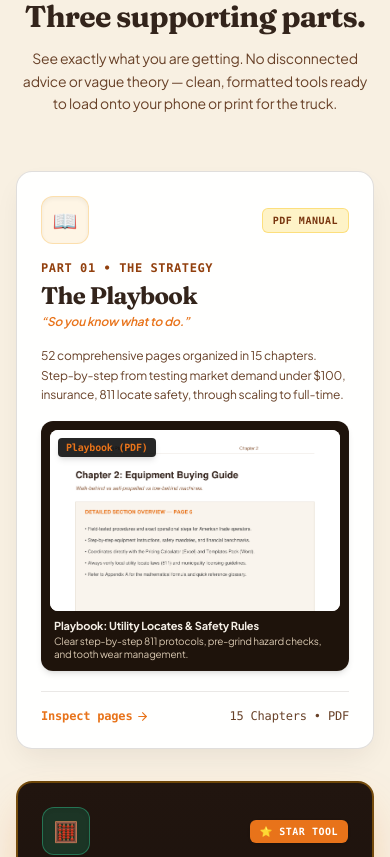
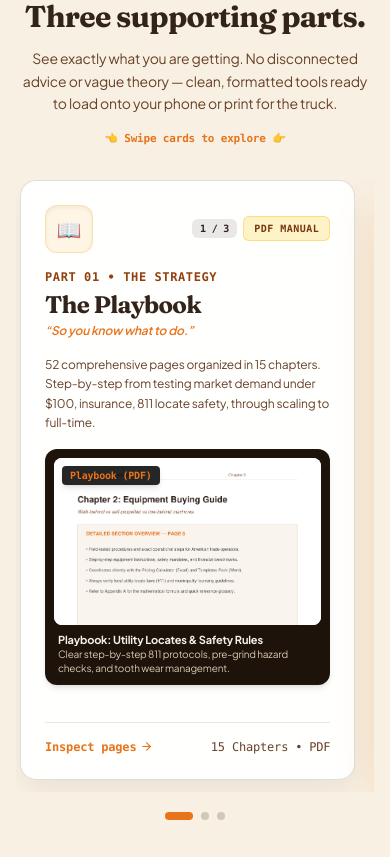
Before and after one commit to thakurdaman/stump-grinding-, a Next.js app: page / in a window 390 px wide. Shown: the part 1846-2703 px from the top of the page. Built offline with nearby package versions, Linux system fonts and the light colour scheme; no server answers.

Commit message:
feat(mobile): make system parts cards swipable on mobile without next/prev buttons

```diff
--- a/components/SystemPartsSection.tsx
+++ b/components/SystemPartsSection.tsx
@@ -1,6 +1,6 @@
 'use client';
 
-import React, { useState } from 'react';
+import React, { useState, useRef } from 'react';
 import { TiltCard } from '@/components/TiltCard';
 import { SITE_CONFIG } from '@/config/site';
 import { X, Maximize2, Download, FileText, Table, CheckSquare, ArrowRight } from 'lucide-react';
@@ -11,11 +11,45 @@ interface SystemPartsSectionProps {
 
 export const SystemPartsSection: React.FC<SystemPartsSectionProps> = ({ onGetSystem }) => {
   const [activePreview, setActivePreview] = useState<(typeof SITE_CONFIG.previews)[0] | null>(null);
+  const scrollRef = useRef<HTMLDivElement>(null);
+  const [activeIndex, setActiveIndex] = useState(0);
 
   const previews = SITE_CONFIG.previews;
   const playbookPreview = previews.find((p) => p.id === 'playbook-preview') || previews[0];
   const calculatorPreview = previews.find((p) => p.id === 'calculator-preview') || previews[1];
   const templatesPreview = previews.find((p) => p.id === 'templates-preview') || previews[2];
+
+  const scrollTo = (index: number) => {
+    if (!scrollRef.current) return;
+    const container = scrollRef.current;
+    const targetChild = container.children[index] as HTMLElement;
+    if (targetChild) {
+      container.scrollTo({
+        left: targetChild.offsetLeft - container.offsetLeft,
+        behavior: 'smooth',
+      });
+      setActiveIndex(index);
+    }
+  };
+
+  const handleScroll = () => {
+    if (!scrollRef.current) return;
+    const container = scrollRef.current;
+    const scrollPos = container.scrollLeft;
+    let closestIndex = 0;
+    let minDiff = Infinity;
+
+    Array.from(container.children).forEach((child, idx) => {
+      const el = child as HTMLElement;
+      const diff = Math.abs(el.offsetLeft - container.offsetLeft - scrollPos);
+      if (diff < minDiff) {
+        minDiff = diff;
+        closestIndex = idx;
+      }
+    });
+
+    setActiveIndex(closestIndex);
+  };
 
   const getIcon = (category: string) => {
     if (category.includes('PDF') || category.includes('Playbook')) return <FileText className="text-orange" size={20} />;
@@ -24,11 +58,11 @@ export const SystemPartsSection: React.FC<SystemPartsSectionProps> = ({ onGetSys
   };
 
   return (
-    <section id="system-parts" className="py-16 sm:py-24 bg-sand/35 border-b border-bark/10 relative">
+    <section id="system-parts" className="py-16 sm:py-24 bg-sand/35 border-b border-bark/10 relative overflow-hidden">
       <div className="max-w-6xl mx-auto px-4 sm:px-6 lg:px-8">
 
         {/* Merged Section Header: Architecture of Kit + See Exactly What You Are Getting */}
-        <div className="max-w-3xl mx-auto text-center space-y-3 mb-14">
+        <div className="max-w-3xl mx-auto text-center space-y-3 mb-8 sm:mb-14">
           <div className="inline-flex items-center gap-2 px-3 py-1 rounded-full bg-bark/5 border border-bark/10 text-xs font-mono-code font-bold uppercase tracking-widest text-orange mb-1">
             <span>Architecture of the Kit</span>
             <span className="text-bark/30">•</span>
@@ -40,17 +74,29 @@ export const SystemPartsSection: React.FC<SystemPartsSectionProps> = ({ onGetSys
           <p className="text-sm sm:text-base text-wood-dark max-w-2xl mx-auto leading-relaxed">
             See exactly what you are getting. No disconnected advice or vague theory — clean, formatted tools ready to load onto your phone or print for the truck.
           </p>
+
+          {/* Mobile Swipe Hint (No click buttons, pure touch swipe) */}
+          <div className="flex md:hidden items-center justify-center gap-1.5 text-[11px] font-mono-code text-orange font-bold pt-1">
+            <span>👈 Swipe cards to explore 👉</span>
+          </div>
         </div>
 
-        {/* 3-Card Grid with Mouse-Driven 3D Tilt & Embedded Document Previews */}
-        <div className="grid grid-cols-1 md:grid-cols-3 gap-8 items-stretch">
+        {/* Mobile Swipeable Track (Native swipe with snap) / Desktop 3-Col Grid */}
+        <div className="relative">
+          <div
+            ref={scrollRef}
+            onScroll={handleScroll}
+            className="flex md:grid md:grid-cols-3 gap-5 md:gap-8 overflow-x-auto md:overflow-x-visible snap-x snap-mandatory md:snap-none scroll-smooth pb-3 md:pb-0 no-scrollbar px-1 sm:px-0 touch-pan-x"
+            style={{ scrollbarWidth: 'none', msOverflowStyle: 'none', WebkitOverflowScrolling: 'touch' }}
+          >
 
             {/* =========================================================================
                 PART 1: THE PLAYBOOK (Strategy & 811 Safety Manual)
             ========================================================================= */}
+            <div className="w-[86vw] max-w-[360px] flex-shrink-0 snap-center md:w-auto md:flex-shrink flex flex-col">
               <TiltCard
                 maxTilt={6}
-            className="bg-white/95 rounded-2xl p-6 sm:p-7 border border-bark/15 shadow-[0_12px_28px_-6px_rgba(33,21,15,0.08)] flex flex-col justify-between transition-all duration-300 hover:border-orange/60"
+                className="bg-white/95 rounded-2xl p-6 sm:p-7 border border-bark/15 shadow-[0_12px_28px_-6px_rgba(33,21,15,0.08)] flex flex-col justify-between h-full transition-all duration-300 hover:border-orange/60"
               >
                 <div className="space-y-4 relative z-10">
                   {/* Header Badges */}
@@ -58,9 +104,14 @@ export const SystemPartsSection: React.FC<SystemPartsSectionProps> = ({ onGetSys
                     <div className="w-12 h-12 rounded-xl bg-amber-500/10 border border-amber-500/25 flex items-center justify-center text-xl shadow-inner">
                       📖
                     </div>
+                    <div className="flex items-center gap-1.5">
+                      <span className="md:hidden px-2 py-0.5 rounded-md bg-bark/10 text-bark font-mono-code text-[10px] font-bold">
+                        1 / 3
+                      </span>
                       <span className="px-2.5 py-1 rounded-md bg-amber-100 text-amber-900 font-mono-code text-[10px] font-bold uppercase tracking-wider border border-amber-300/60">
                         PDF Manual
                       </span>
+                    </div>
                   </div>
 
                   <div>
@@ -124,13 +175,15 @@ export const SystemPartsSection: React.FC<SystemPartsSectionProps> = ({ onGetSys
                   <span className="text-wood-dark font-medium">15 Chapters • PDF</span>
                 </div>
               </TiltCard>
+            </div>
 
             {/* =========================================================================
                 PART 2: PRICING CALCULATOR (Elevated 3D Star Tool Card)
             ========================================================================= */}
+            <div className="w-[86vw] max-w-[360px] flex-shrink-0 snap-center md:w-auto md:flex-shrink flex flex-col">
               <TiltCard
                 maxTilt={6}
-            className="bg-gradient-to-b from-[#21150F] to-[#120B07] text-white rounded-2xl p-6 sm:p-7 border-2 border-amber-500/40 shadow-[0_22px_45px_-10px_rgba(232,115,26,0.35)] flex flex-col justify-between transform md:-translate-y-3 transition-all duration-300 hover:border-amber-400"
+                className="bg-gradient-to-b from-[#21150F] to-[#120B07] text-white rounded-2xl p-6 sm:p-7 border-2 border-amber-500/40 shadow-[0_22px_45px_-10px_rgba(232,115,26,0.35)] flex flex-col justify-between h-full transform md:-translate-y-3 transition-all duration-300 hover:border-amber-400"
               >
                 <div className="space-y-4 relative z-10">
                   {/* Header Badges */}
@@ -138,9 +191,14 @@ export const SystemPartsSection: React.FC<SystemPartsSectionProps> = ({ onGetSys
                     <div className="w-12 h-12 rounded-xl bg-emerald-500/20 border border-emerald-400/40 flex items-center justify-center text-xl shadow-inner">
                       🧮
                     </div>
+                    <div className="flex items-center gap-1.5">
+                      <span className="md:hidden px-2 py-0.5 rounded-md bg-white/10 text-amber-200 font-mono-code text-[10px] font-bold">
+                        2 / 3
+                      </span>
                       <span className="px-2.5 py-1 rounded-md bg-orange text-white font-mono-code text-[10px] font-bold uppercase tracking-wider shadow">
                         ⭐ STAR TOOL
                       </span>
+                    </div>
                   </div>
 
                   <div>
@@ -204,13 +262,15 @@ export const SystemPartsSection: React.FC<SystemPartsSectionProps> = ({ onGetSys
                   <span className="text-emerald-400 font-medium">5 Tabs • Excel &amp; Sheets</span>
                 </div>
               </TiltCard>
+            </div>
 
             {/* =========================================================================
                 PART 3: TEMPLATES & SCRIPTS (Outreach & Contracts)
             ========================================================================= */}
+            <div className="w-[86vw] max-w-[360px] flex-shrink-0 snap-center md:w-auto md:flex-shrink flex flex-col">
               <TiltCard
                 maxTilt={6}
-            className="bg-white/95 rounded-2xl p-6 sm:p-7 border border-bark/15 shadow-[0_12px_28px_-6px_rgba(33,21,15,0.08)] flex flex-col justify-between transition-all duration-300 hover:border-orange/60"
+                className="bg-white/95 rounded-2xl p-6 sm:p-7 border border-bark/15 shadow-[0_12px_28px_-6px_rgba(33,21,15,0.08)] flex flex-col justify-between h-full transition-all duration-300 hover:border-orange/60"
               >
                 <div className="space-y-4 relative z-10">
                   {/* Header Badges */}
@@ -218,9 +278,14 @@ export const SystemPartsSection: React.FC<SystemPartsSectionProps> = ({ onGetSys
                     <div className="w-12 h-12 rounded-xl bg-orange/10 border border-orange/25 flex items-center justify-center text-xl shadow-inner">
                       📋
                     </div>
+                    <div className="flex items-center gap-1.5">
+                      <span className="md:hidden px-2 py-0.5 rounded-md bg-bark/10 text-bark font-mono-code text-[10px] font-bold">
+                        3 / 3
+                      </span>
                       <span className="px-2.5 py-1 rounded-md bg-stone-100 text-stone-800 font-mono-code text-[10px] font-bold uppercase tracking-wider border border-stone-300">
                         Word &amp; Docs
                       </span>
+                    </div>
                   </div>
 
                   <div>
@@ -284,6 +349,25 @@ export const SystemPartsSection: React.FC<SystemPartsSectionProps> = ({ onGetSys
                   <span className="text-wood-dark font-medium">12 Docs • Word &amp; Docs</span>
                 </div>
               </TiltCard>
+            </div>
+          </div>
+        </div>
+
+        {/* Mobile Pagination Indicator Dots (NO next/prev buttons) */}
+        <div className="flex md:hidden items-center justify-center gap-2 mt-5">
+          {[0, 1, 2].map((idx) => (
+            <button
+              key={idx}
+              type="button"
+              onClick={() => scrollTo(idx)}
+              className={`h-2 rounded-full transition-all duration-300 cursor-pointer ${
+                activeIndex === idx
+                  ? 'w-7 bg-orange'
+                  : 'w-2 bg-bark/20 hover:bg-bark/40'
+              }`}
+              aria-label={`Jump to part ${idx + 1}`}
+            />
+          ))}
         </div>
       </div>
 
```
Lines whose indentation alone changed are shown as unchanged.
